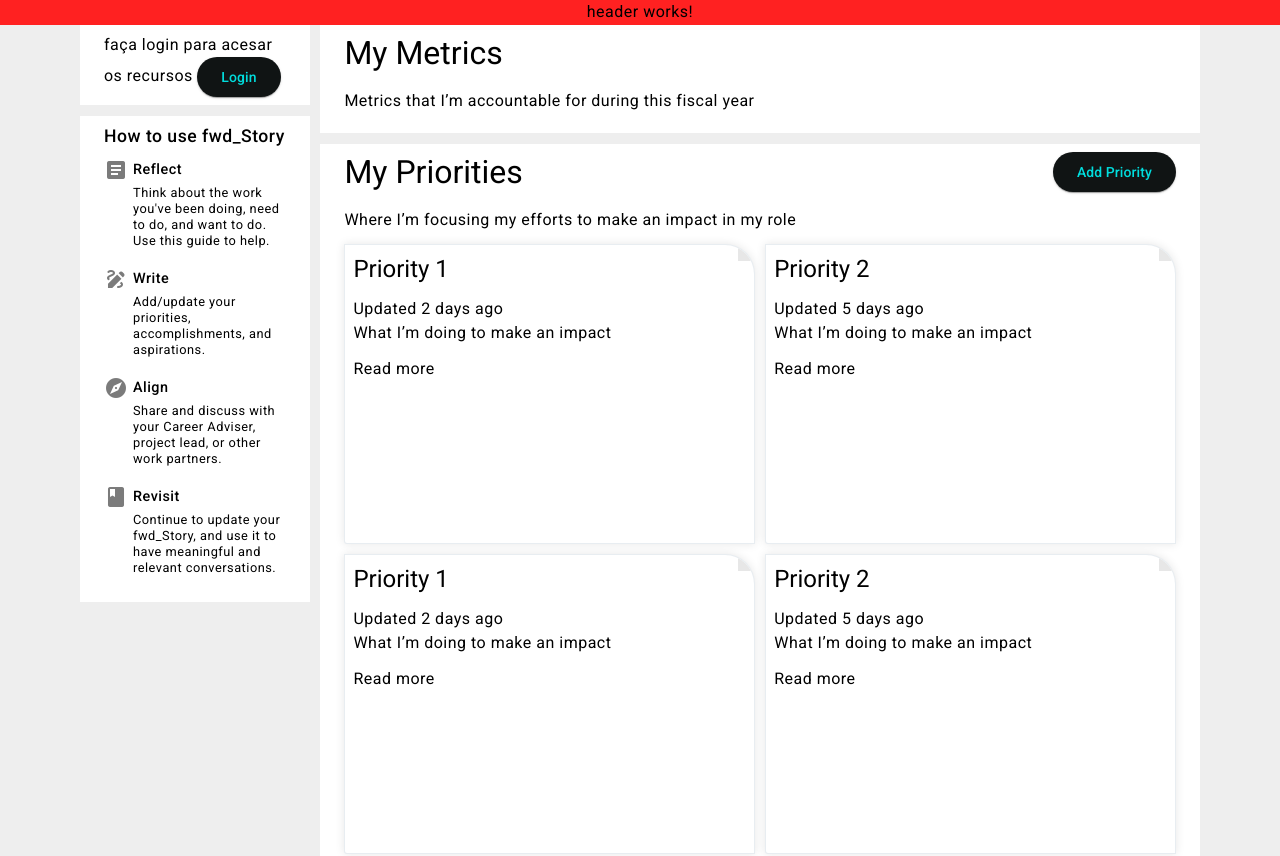
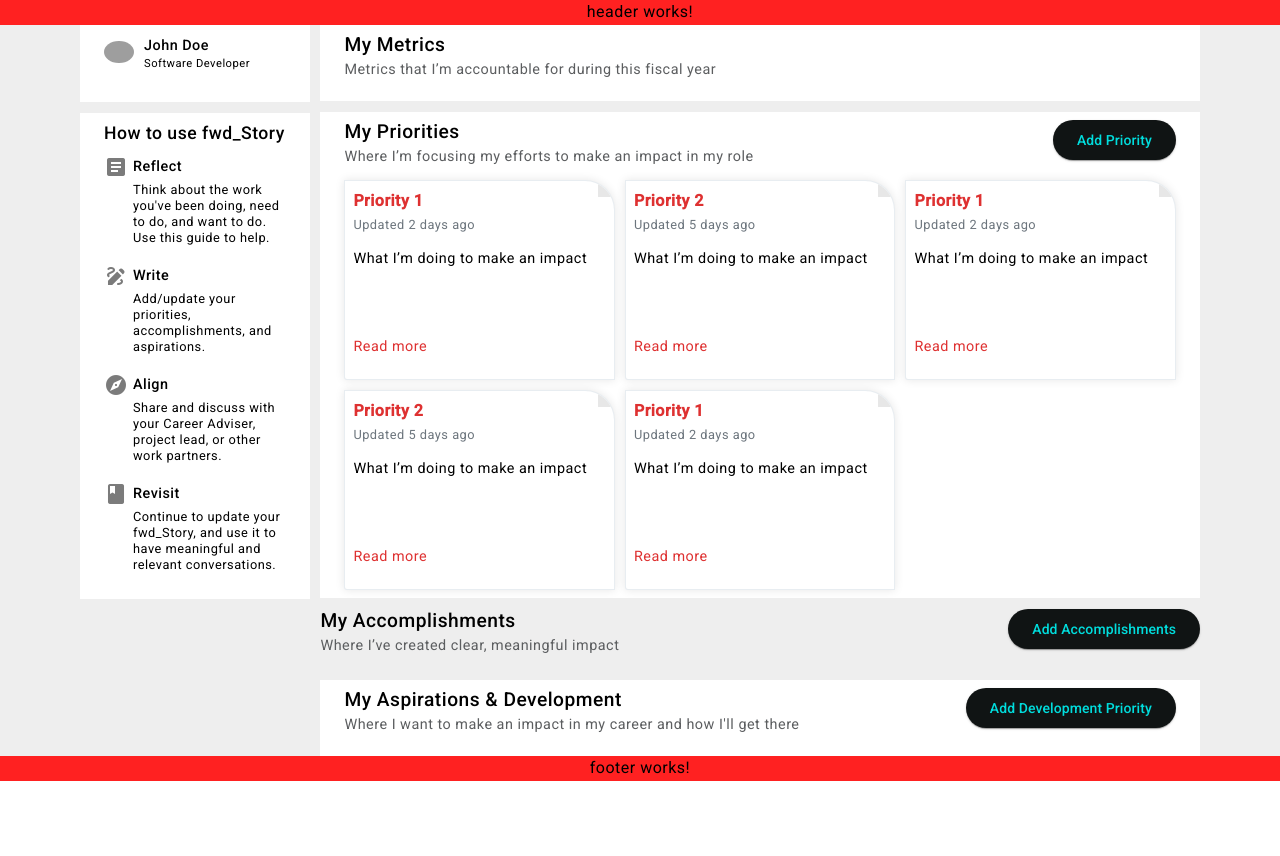
Before and after one commit to AndersonMourato/FwdStory-Angular, an Angular app: page / in a window 1280 px wide. Shown: the top 856 px of the page. After the commit the page ends 800 px from the top, so only its background shows below. Built offline with nearby package versions, Linux system fonts and the light colour scheme; grey boxes are pictures that could not be loaded.

Commit message:
feat: aplicando stylo

```diff
--- a/src/app/shared/components/card-task/card-task.component.html
+++ b/src/app/shared/components/card-task/card-task.component.html
@@ -1,12 +1,12 @@
 <section class="container">
-    <div class="tile">
+    <div class="tile-container">
         <div class="tile-header">
-            <h6> {{ title }} </h6>
-            <span> {{ dateUpdate }} </span>
+            <span class="title"> {{ title }} </span>
+            <span class="date"> {{ dateUpdate }} </span>
         </div>
-        <div class="tile-content">
+        <div class="text">
             <p> {{ textContent }} </p>
         </div>
-            <span> Read more </span>
+            <span class="read-more"> Read more </span>
     </div>
 </section>
--- a/src/app/shared/components/card-task/card-task.component.scss
+++ b/src/app/shared/components/card-task/card-task.component.scss
@@ -1,4 +1,4 @@
-.tile{
+.tile-container{
     background-color: white;
     width: 100%;
     padding: 0.5rem;
@@ -7,10 +7,39 @@
     border-radius: 0 30px 0 3px;
     box-shadow: 0 0 10px rgba(0, 0, 0, 0.1);
     max-height: 300px;
-    min-height: 300px;
+    min-height: 200px;
     overflow: hidden;
+
+    .tile-header{
+        width: 100%;
+        display: flex;
+        flex-direction: column;
+        margin-bottom: 10px;
+        position: relative;
+
+        .title{
+            font-size: 1rem;
+            font-weight: 600;
+            color: #de3131;
+        }
+
+        .date{
+            font-size: 0.8rem;
+            color: #6c757d;
+        }
+    }
+    .text{
+        font-size: 0.9rem;
+        margin-bottom: 10px;
+    }
+    .read-more{
+        position: absolute;
+        bottom: 20px;
+        font-size: 0.9rem;
+        color: #de3131;
+    }
 }
-.tile::before{
+.tile-container::before{
     content: '';
     display: block;
     position: absolute;
@@ -20,7 +49,7 @@
     top: 0px;
     background-color: rgb(231, 231, 231);
 }
-.tile:hover{
+.tile-container:hover{
     box-shadow: 0 0 15px rgba(0, 0, 0, 0.25);
     transform: translateY(-5px);
     transition: all 0.3s;
--- a/src/app/shared/components/priorities/priorities.component.scss
+++ b/src/app/shared/components/priorities/priorities.component.scss
@@ -5,7 +5,7 @@
 
     .contents-tiles{
         display: grid;
-        grid-template-columns: repeat(auto-fill, minmax(350px, 1fr));
+        grid-template-columns: repeat(auto-fill, minmax(250px, 1fr));
         gap: 10px;
     }
 }
--- a/src/app/shared/components/section-header/section-header.component.html
+++ b/src/app/shared/components/section-header/section-header.component.html
@@ -1,6 +1,6 @@
 <div class="header">
     <div>
-        <h4> {{ title }}</h4>
+        <span> {{ title }}</span>
         <p> {{ subtitle }} </p>
     </div>
     <button mat-raised-button color="primary" *ngIf="isButtonText"> {{ buttonText }} </button>
--- a/src/app/shared/components/section-header/section-header.component.scss
+++ b/src/app/shared/components/section-header/section-header.component.scss
@@ -1,4 +1,17 @@
 .header {
   display: flex;
   justify-content: space-between;
+
+  span{
+    font-size: 1.2rem;
+    font-weight: 500;
+  }
+
+  p{
+    font-size: 0.9rem;
+    font-weight: 400;
+    color: #5c5e60;
+  }
+
+
 }
--- a/src/app/shared/components/user-profile/user-profile.component.html
+++ b/src/app/shared/components/user-profile/user-profile.component.html
@@ -1,17 +1,18 @@
 <section class="container">
     <div class="content">
         @if (userName) {
-
-            <div class="profile-avatar">
-                <img [src]="srcImage" [alt]="altImage" />
-            </div>
-            <div class="profile_info">
-                <h2>{{ userName }}</h2>
-                <p>{{ jobTitle }}</p>
+            <div class="profile-container">
+                <div class="profile-avatar">
+                    <img [src]="srcImage" [alt]="altImage"/>
+                </div>
+                <div class="profile_info">
+                    <span>{{ userName }}</span>
+                    <p>{{ jobTitle }}</p>
+                </div>
             </div>
         }@else{
             <div class="sing-in">
-                <span> faça login para acesar os recursos </span>
+                <span> Faça login para uma experiência completa. </span>
                 <button mat-raised-button color="primary" >Login</button>
             </div>
         }
--- a/src/app/shared/components/user-profile/user-profile.component.scss
+++ b/src/app/shared/components/user-profile/user-profile.component.scss
@@ -2,4 +2,42 @@
     width: 100%;
     padding: 0.5rem 1.5rem;
     background-color: white;
+
+    .profile-container{
+        display: flex;
+        justify-content: flex-start;
+        align-items: center;
+        margin-bottom: 1rem;
+    }
+
+    .profile-avatar{
+        max-width: 30px;
+        img{
+            width: 100%;
+            border-radius: 50%;
+        }
+    }
+    .profile_info{
+        width: 100%;
+        padding-left: 10px;
+
+        span{
+            font-weight: 500;
+            font-size: 0.9rem;
+        }
+        p{
+            font-size: 0.7rem;
+            line-height: 0.7rem;
+        }
+    }
+
+    .sing-in{
+        display: flex;
+        flex-wrap: wrap;
+        justify-content: center;
+
+        span{
+            margin-bottom: 5px;
+        }
+    }
 }
--- a/src/app/shared/components/user-profile/user-profile.component.ts
+++ b/src/app/shared/components/user-profile/user-profile.component.ts
@@ -15,4 +15,11 @@ export class UserProfileComponent {
   @Input() userName!: string;
   @Input() jobTitle!: string;
 
+  constructor() {
+    this.srcImage = "/public/img/Profile.png";
+    this.altImage = "Profile image";
+    this.userName = "John Doe";
+    this.jobTitle = "Software Developer";
+  }
+
 }
```
Also changed, not shown: public/img/Profile.png (added), public/img/not-found.webp (added).
